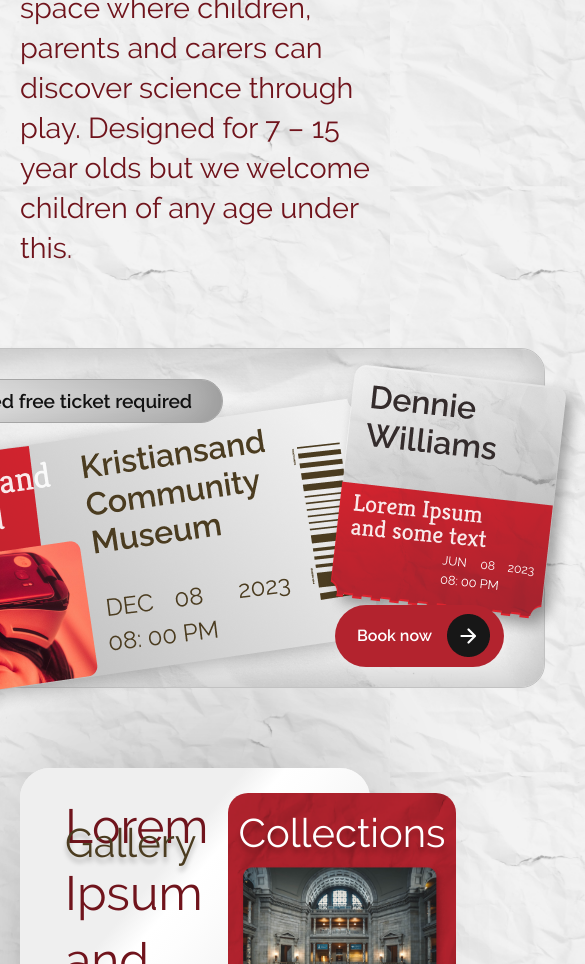
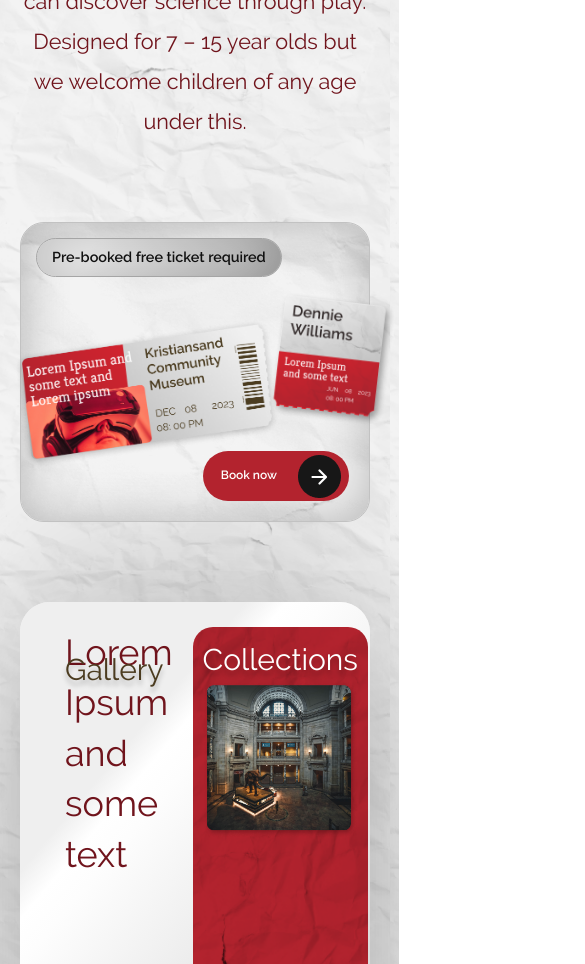
Before and after one commit to Tuprosov/Semester-Project-1, a plain HTML site: page index.html in a window 390 px wide. Shown: the part 446-1410 px from the top of the page, 585 px wide, since content can reach past the window. Drawn offline with Linux system fonts and the light colour scheme.

Commit message:
index html hero made respnsive

```diff
--- a/css/media.css
+++ b/css/media.css
@@ -33,6 +33,33 @@
         transform: rotate(180deg);
     }
 
+    /* index */
+
+    .title-text {
+        max-width: none;
+        text-align: center;
+    }
+
+    .decor-1 {
+        left: -40px;
+    }
+
+    .decor-2 {
+        right: -30px;
+    }
+
+}
+
+@media (max-width: 1024px) {
+    html {
+        font-size: 12px;
+    }
+
+    /* index */
+
+    .bookNow {
+        background-position: 95px center;
+    }
 }
 
 @media (max-width: 650px) {
@@ -43,6 +70,31 @@
     .header__right {
         max-width: 15%;
         justify-content: center;
+    }
+
+    /* index */
+
+    .bookNow {
+        padding: 18px 72px 18px 18px;
+        right: 20px;
+    }
+
+    .decor {
+        padding: 15px;
+        min-height: 300px;
+    }
+
+    .decor__desc {
+        padding: 10px 15px;
+    }
+
+    .decor-1 {
+        bottom: 40px;
+        left: -10px;
+    }
+
+    .decor-2 {
+        top: 60px;
     }
 }
 
--- a/css/style.css
+++ b/css/style.css
@@ -14,7 +14,6 @@
 .decor {
     flex-grow: 1;
     position: relative;
-    min-width: 700px;
     min-height: 340px;
     padding: 30px;
     border-radius: 24px;
@@ -39,12 +38,14 @@
 
 .decor-1 {
     position: absolute;
+    max-width: 80%;
     bottom: -80px;
     left: -80px;
 }
 
 .decor-2 {
     position: absolute;
+    max-width: 40%;
     top: -10px;
     right: -50px;
 }
--- a/index.html
+++ b/index.html
@@ -6,8 +6,8 @@
     <meta name="description" content="Experience mind-blowing interactive exhibits, demonstrations and live science shows. Spark your imagination and share the experience with your friends.">
     <link rel="stylesheet" href="css/normalize.css">
     <link rel="stylesheet" href="css/global.css">
+    <link rel="stylesheet" href="css/style.css">
     <link rel="stylesheet" href="css/media.css">
-    <link rel="stylesheet" href="css/style.css">
     <title>Science Com Museum - See the past, present and future</title>
 </head>
 <body>
```
